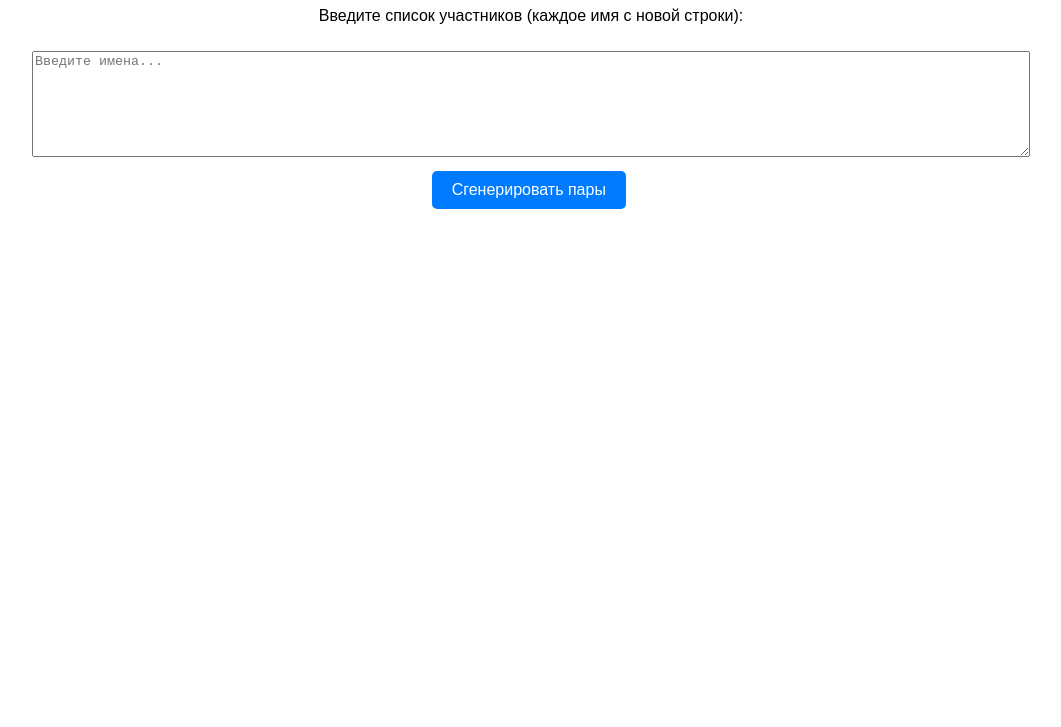
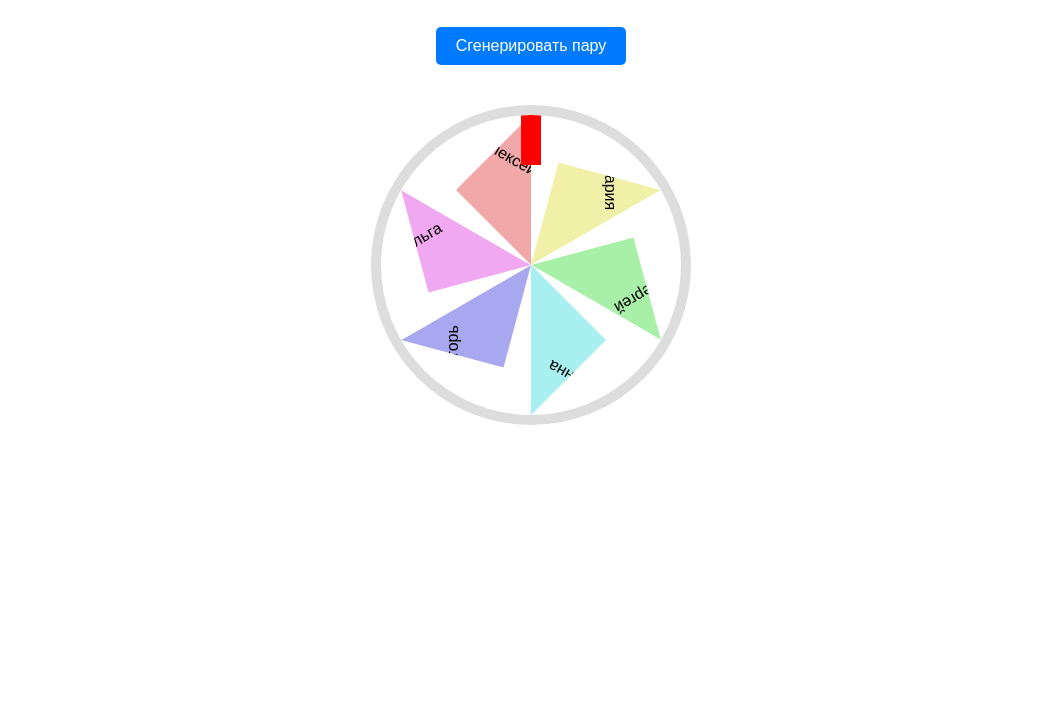
Before and after one commit to Drasn/secretSanta, a plain HTML site: page index.html in a window 1280 px wide. Shown: the part 73-800 px from the top of the page, without its empty margins (109-1170 px from the left). Drawn offline with Linux system fonts and the light colour scheme.

Commit message:
Update index.html

```diff
--- a/index.html
+++ b/index.html
@@ -3,86 +3,20 @@
 <head>
   <meta charset="UTF-8">
   <meta name="viewport" content="width=device-width, initial-scale=1.0">
-  <title>Secret Santa</title>
-  <style>
-    body {
-      font-family: Arial, sans-serif;
-      margin: 20px;
-      text-align: center;
-    }
-    h1 {
-      color: #d10000;
-    }
-    textarea {
-      width: 80%;
-      height: 100px;
-      margin: 10px 0;
-    }
-    button {
-      padding: 10px 20px;
-      font-size: 16px;
-      background-color: #007bff;
-      color: white;
-      border: none;
-      border-radius: 5px;
-      cursor: pointer;
-    }
-    button:hover {
-      background-color: #0056b3;
-    }
-    .result {
-      margin-top: 20px;
-      text-align: left;
-      display: inline-block;
-    }
-  </style>
+  <title>Secret Santa Spinner</title>
+  <link rel="stylesheet" href="style.css">
 </head>
 <body>
-  <h1>Secret Santa</h1>
-  <p>Введите список участников (каждое имя с новой строки):</p>
-  <textarea id="participants" placeholder="Введите имена..."></textarea><br>
-  <button onclick="generatePairs()">Сгенерировать пары</button>
-  <div id="result" class="result"></div>
+  <h1>Secret Santa Spinner</h1>
+  <button onclick="startSpin()">Сгенерировать пару</button>
 
-  <script>
-    function generatePairs() {
-      const input = document.getElementById('participants').value.trim();
-      if (!input) {
-        alert('Пожалуйста, введите хотя бы два имени!');
-        return;
-      }
+  <div class="spinner" id="spinner">
+    <div class="wheel" id="wheel"></div>
+    <div class="pointer"></div>
+  </div>
 
-      // Разделение имен на массив
-      const names = input.split('\n').map(name => name.trim()).filter(name => name);
-      if (names.length < 2) {
-        alert('Для игры нужно минимум два участника!');
-        return;
-      }
+  <div class="result" id="result"></div>
 
-      // Копируем массив для случайного перемешивания
-      const givers = [...names];
-      const receivers = [...names];
-
-      // Перемешивание массива получателей
-      for (let i = receivers.length - 1; i > 0; i--) {
-        const j = Math.floor(Math.random() * (i + 1));
-        [receivers[i], receivers[j]] = [receivers[j], receivers[i]];
-      }
-
-      // Проверяем, чтобы никто не выпал сам себе
-      for (let i = 0; i < givers.length; i++) {
-        if (givers[i] === receivers[i]) {
-          return generatePairs(); // Перезапускаем, если совпадают
-        }
-      }
-
-      // Выводим результат
-      const resultDiv = document.getElementById('result');
-      resultDiv.innerHTML = '<h3>Результаты:</h3>';
-      for (let i = 0; i < givers.length; i++) {
-        resultDiv.innerHTML += `<p>${givers[i]} → ${receivers[i]}</p>`;
-      }
-    }
-  </script>
+  <script src="script.js"></script>
 </body>
 </html>
```
